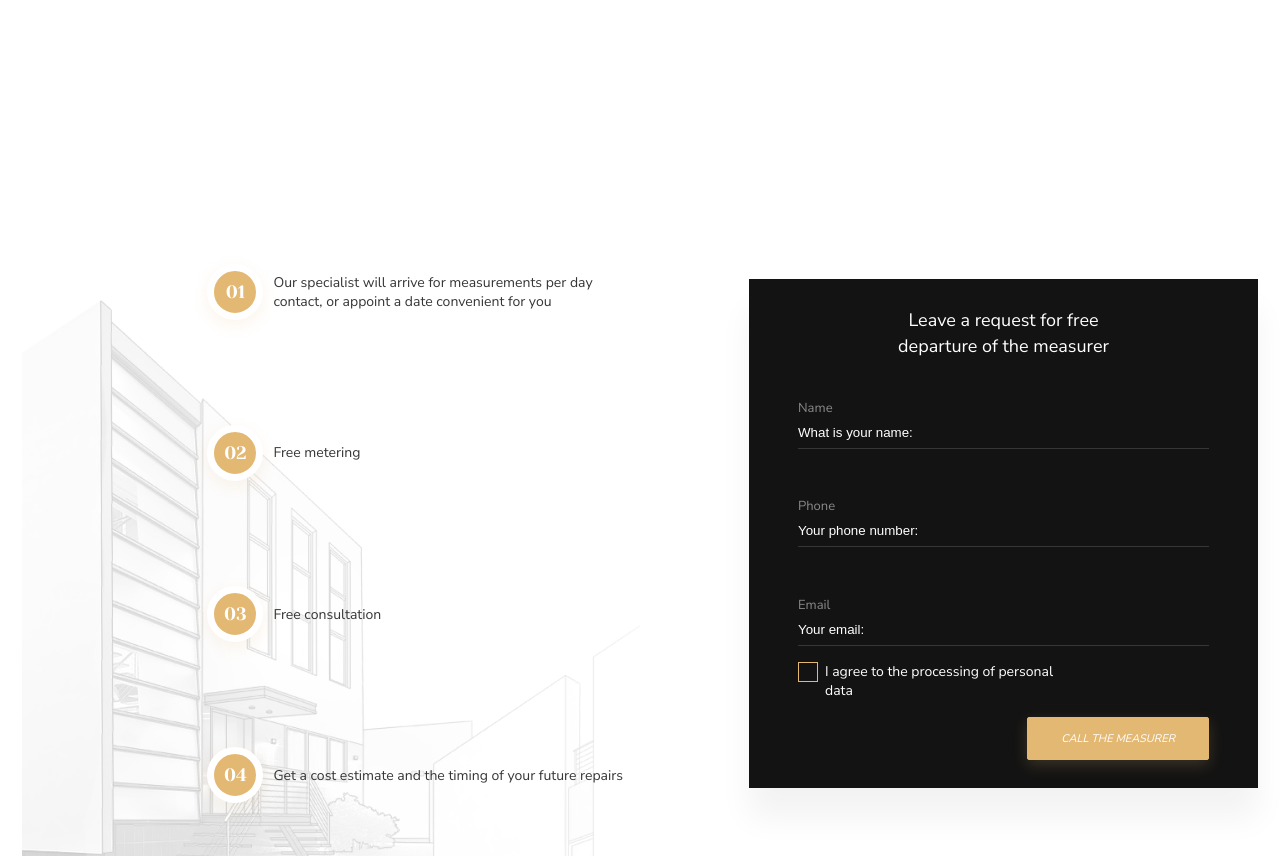
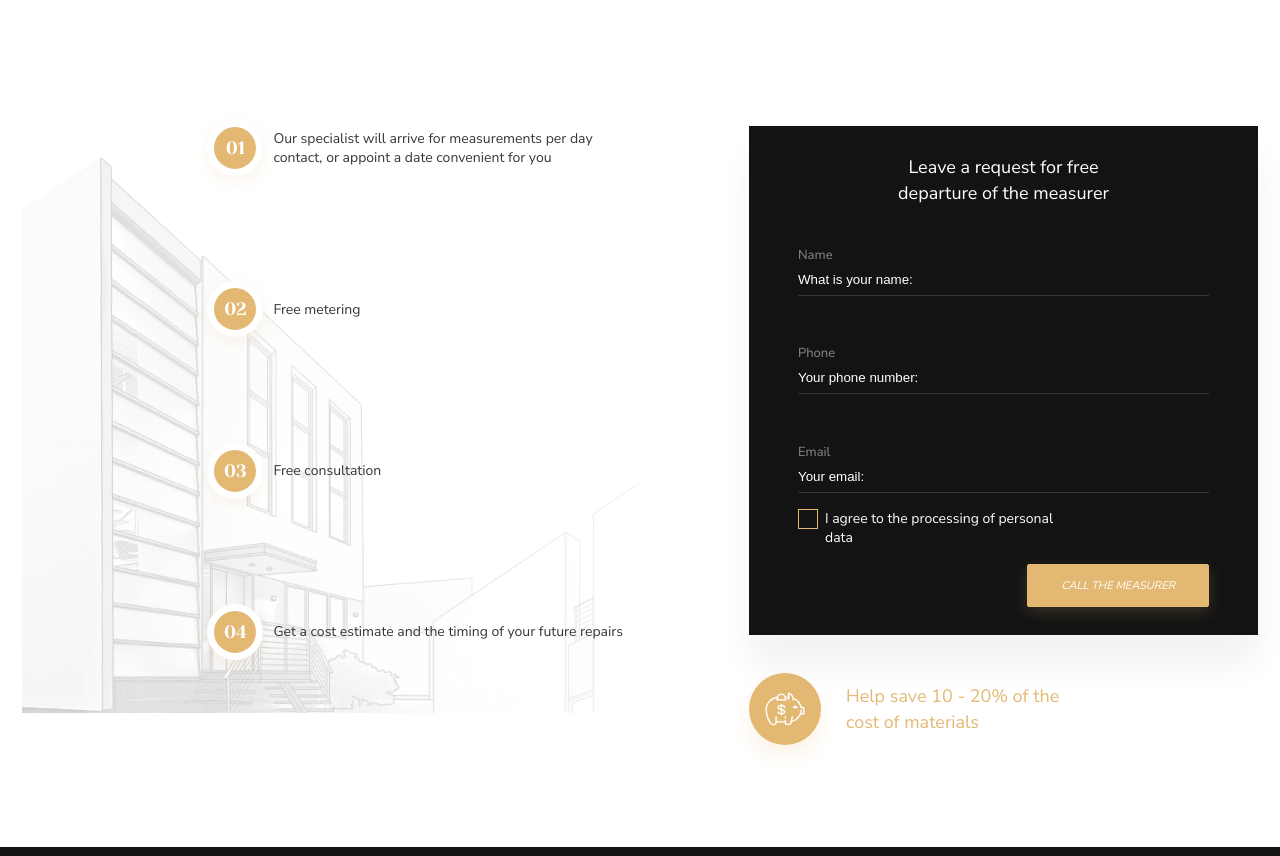
Before and after one commit to AKD8347/desing_website_page, a plain HTML site: page index.html in a window 1280 px wide. Shown: the part 3200-4056 px from the top of the page. Drawn offline with Linux system fonts and the light colour scheme.

Commit message:
request section mobile

```diff
--- a/index.html
+++ b/index.html
@@ -258,10 +258,14 @@
                         <br>
                         data</label>
                 </div>
+                <button type="button" class="button request__form--btn">Call the measurer</button>
+            </form>
 
-                    <button type="button" class="button request__form--btn">Call the measurer</button>
-
-            </form>
+            <div class="request__discount">
+                <span class="request__discount-icon"></span>
+                <p class="request__discount-about">Help save 10 - 20% of the <br>
+                    cost of materials</p>
+            </div>
         </div>
     </div>
 </section>
--- a/scss/_request.scss
+++ b/scss/_request.scss
@@ -5,7 +5,7 @@
   justify-content: space-between;
   width: 100%;
   position: relative;
-  padding-top: 230px;
+  padding-top: 54px;
   padding-bottom: 102px;
   box-sizing: border-box;
 
@@ -108,6 +108,7 @@
     height: 509px;
     padding: 28px 49px;
     box-sizing: border-box;
+    margin-top: 91px;
     background: #131313;
     box-shadow: 0 30px 30px rgba(0, 0, 0, 0.05);
 
@@ -212,7 +213,6 @@
     }
   }
 
-
   &__checkbox:checked,
   &__checkbox:not(:checked) {
     display: none;
@@ -225,4 +225,42 @@
   &__checkbox:checked + .request__label--checkbox:after {
     opacity: 1;
   }
+
+  &__discount {
+    display: flex;
+    flex-wrap: wrap;
+    flex-direction: row;
+    justify-content: flex-start;
+    align-items: center;
+    position: relative;
+    width: 509px;
+    margin-top: 38px;
+
+    &-icon {
+      display: block;
+      position: relative;
+      width: 72px;
+      height: 72px;
+      border-radius: 50%;
+      background-color: #E3B873;
+      box-shadow: 0 10px 20px rgba(237, 192, 120, 0.2);
+      background-image: url('../images/icons/bank_icon.svg');
+      background-repeat: no-repeat;
+      -webkit-background-size: 40px 34px;
+      background-size: 40px 34px;
+      background-position: center center;
+    }
+
+    &-about {
+      margin: 0;
+      padding-left: 25px;
+      box-sizing: border-box;
+      font-family: $Nunito;
+      font-style: normal;
+      font-weight: 400;
+      font-size: 18px;
+      line-height: 26px;
+      color: #E3B873;
+    }
+  }
 }
```
Also changed, not shown: scss/styles.css, 1 other file.
